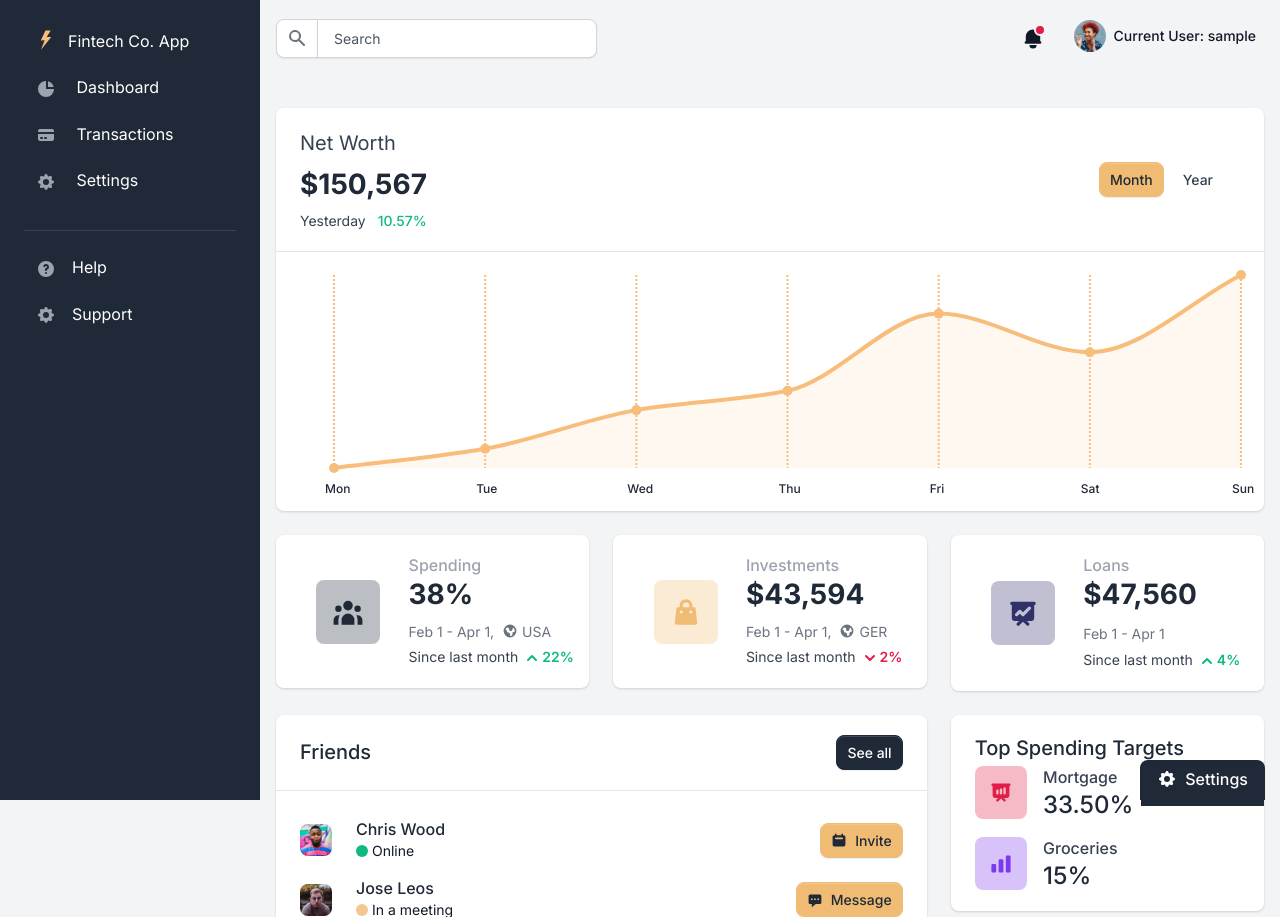
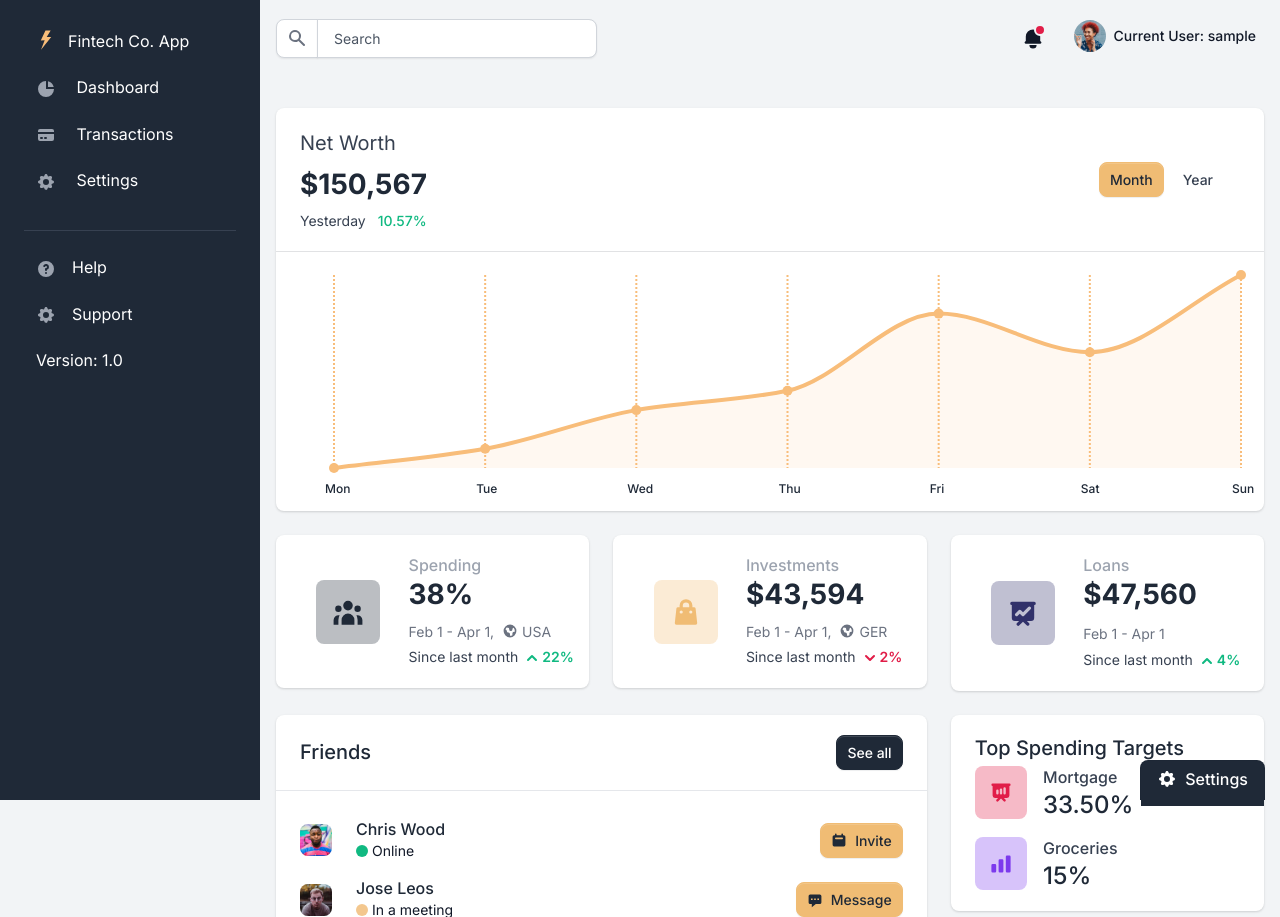
Before and after one commit to sanlimag/cs-demo, a Flask app: page /index in a window 1280 px wide. Shown: the top 917 px of the page. Run offline with Flask 2, Linux system fonts and the light colour scheme; the visitor is signed in with stand-in values (Sample User, id 1); data comes from the database, SQL or seed files in the repository; some libraries are stand-ins or nearby versions.

Commit message:
v1 added app version

```diff
--- a/apps/authentication/routes.py
+++ b/apps/authentication/routes.py
@@ -84,7 +84,7 @@ def register():
         db.session.commit()
 
         return render_template('accounts/register.html',
-                               msg='User created please <a href="/login">login</a>',
+                               msg='User created please <a href="/login"><b>login</b></a>',
                                success=True,
                                form=create_account_form)
 
--- a/apps/templates/includes/sidebar.html
+++ b/apps/templates/includes/sidebar.html
@@ -87,6 +87,13 @@
                   <span class="sidebar-text">Support</span>
                 </a>
               </li>
+              <li class="nav-item">
+                <a target="_blank"
+                   href="https://appseed.us/support"
+                   class="nav-link d-flex align-items-center">
+                  <span class="sidebar-text">Version: 1.0</span>
+                </a>
+              </li>
             </ul>
           </div>
         </nav>
```
Also changed, not shown: 1 other file.
